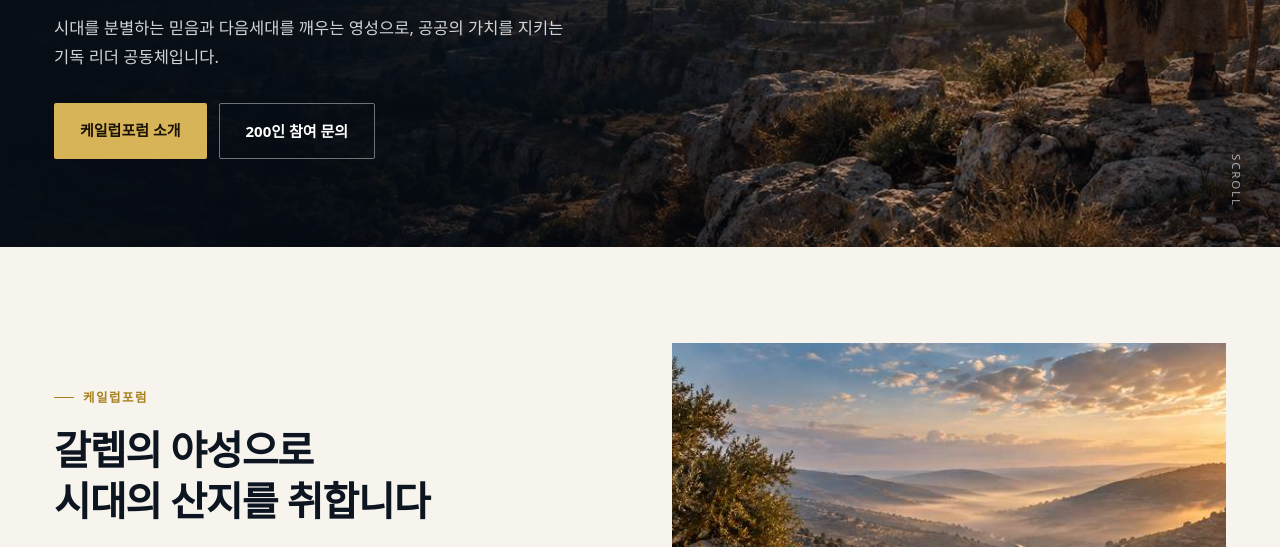
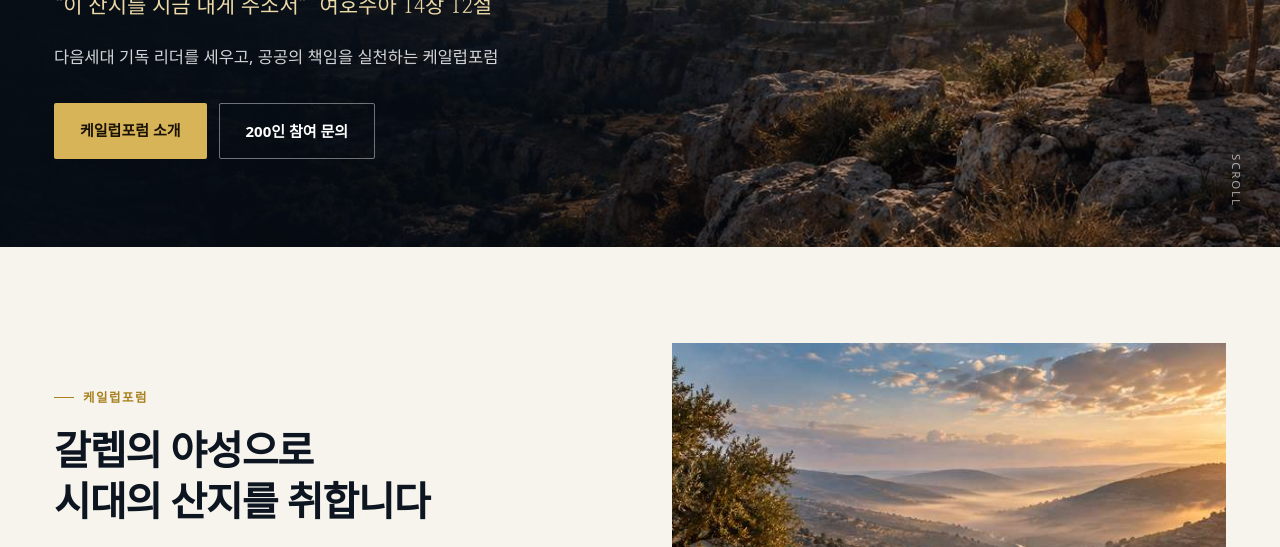
Before and after one commit to thechilde20-stack/K-Love_Forum, a plain HTML site: page index.html in a window 1280 px wide. Shown: the part 553-1100 px from the top of the page. Drawn offline with Linux system fonts and the light colour scheme; a web font is replaced by a local one.

Commit message:
feat: 메인 히어로 서브 슬로건 반영

```diff
--- a/index.html
+++ b/index.html
@@ -381,8 +381,7 @@ h1:focus{outline:none}
       <img class="emb" data-img="logo" alt="" width="54" height="66">
       <h1>시대를 읽고,<br>다음을 세우다.</h1>
       <p class="vs">“이 산지를 지금 내게 주소서” &nbsp;여호수아 14장 12절</p>
-      <p class="sub">시대를 분별하는 믿음과 다음세대를 깨우는 영성으로,
-        공공의 가치를 지키는 기독 리더 공동체입니다.</p>
+      <p class="sub">다음세대 기독 리더를 세우고, 공공의 책임을 실천하는 케일럽포럼</p>
       <div class="btns">
         <a class="btn g" href="#/about">케일럽포럼 소개</a>
         <a class="btn o" href="#/join">200인 참여 문의</a>
```
